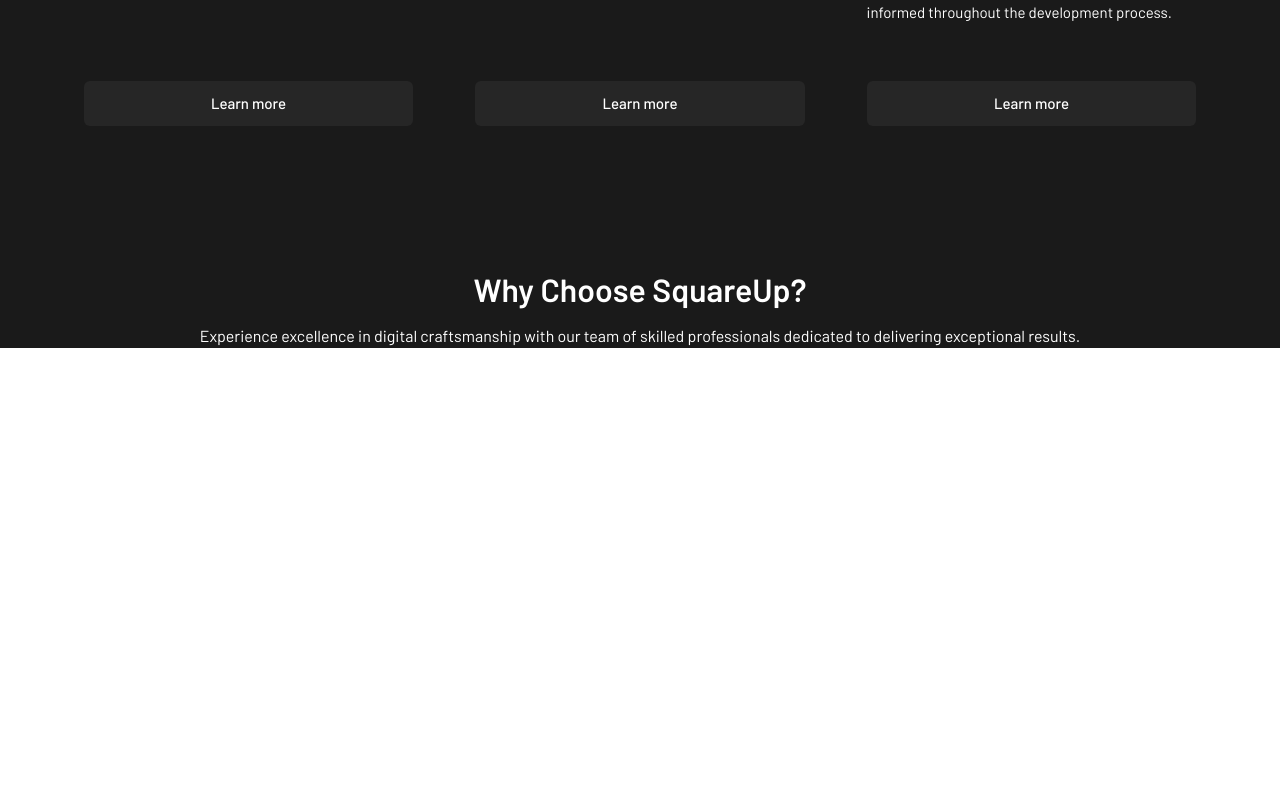
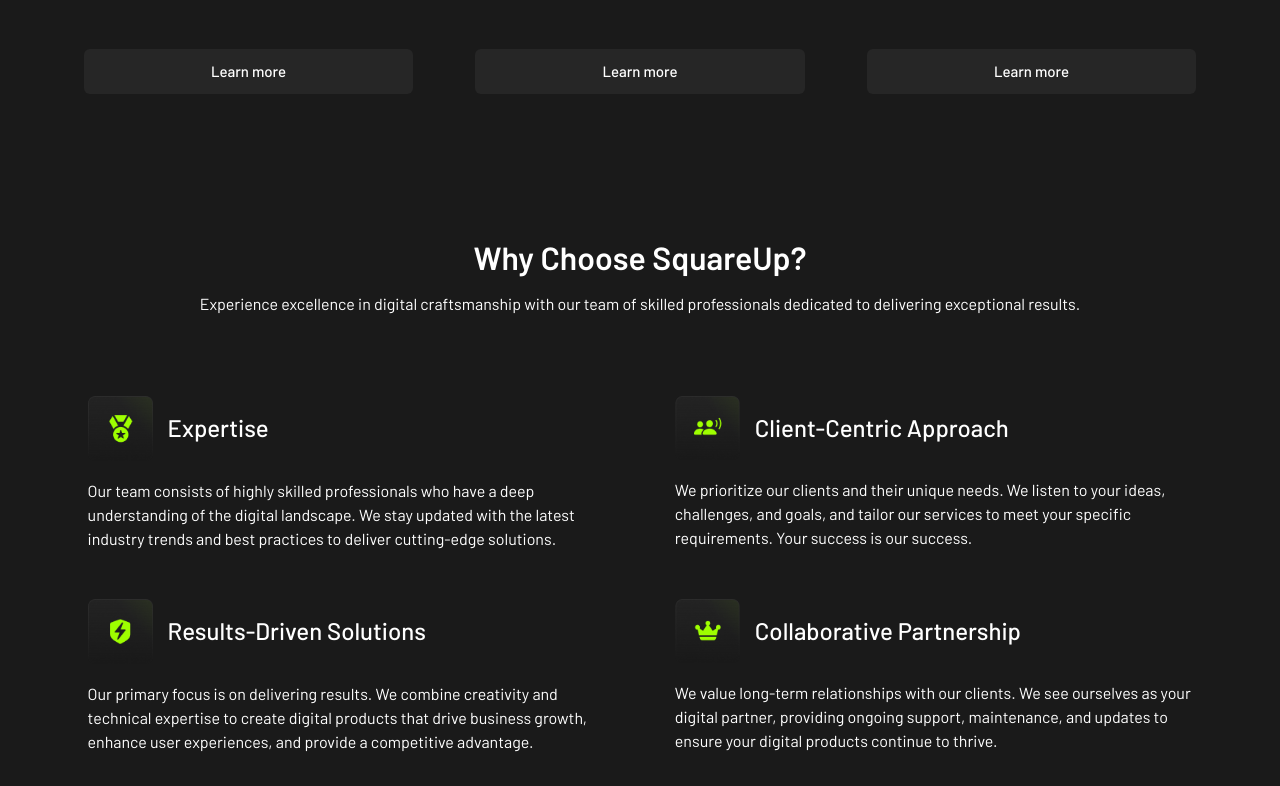
Before and after one commit to KiritoEM/digital-agency, a Next.js app: page / in a window 1280 px wide. Shown: the part 1445-2231 px from the top of the page. Before the commit the page ends 1793 px from the top, so only its background shows below. Built offline with nearby package versions, Linux system fonts and the light colour scheme.

Commit message:
add choices-card

```diff
--- /dev/null
+++ b/src/components/card/ChoicesCard.tsx
@@ -0,0 +1,17 @@
+import { IservicesCardData } from "@/utils/interfaces";
+
+const ChoicesCard = ({ icon, text, title }: IservicesCardData): JSX.Element => {
+  return (
+    <article id="choices-card">
+      <div id="choices-card__header">
+        <img src={icon} alt="" />
+        <h4>{title}</h4>
+      </div>
+      <div id="choices-card__text">
+        <p>{text}</p>
+      </div>
+    </article>
+  );
+};
+
+export default ChoicesCard;
--- a/src/components/sections/home/Choices.tsx
+++ b/src/components/sections/home/Choices.tsx
@@ -1,4 +1,8 @@
+import ChoicesCard from "@/components/card/ChoicesCard";
+import constants from "@/helpers/constants";
+
 const Choices = (): JSX.Element => {
+  const { choicesData } = constants();
   return (
     <section id="home__choices">
       <div className="choices-container">
@@ -9,6 +13,15 @@
             skilled professionals dedicated to delivering exceptional results.
           </p>
         </div>
+        <div className="content">
+          <div className="row gx-5 gy-5">
+            {choicesData.map((item, index) => (
+              <div className="col-6" key={index}>
+                <ChoicesCard {...item} />
+              </div>
+            ))}
+          </div>
+        </div>
       </div>
     </section>
   );
--- a/src/pages/index.scss
+++ b/src/pages/index.scss
@@ -5,4 +5,5 @@
 @import "./../styles/navbar/navbar.scss";
 
 //card styles
-@import "./../styles/card/services-card.scss"
+@import "./../styles/card/services-card.scss";
+@import "./../styles/card/choices-card.scss";
--- /dev/null
+++ b/src/styles/card/choices-card.scss
@@ -0,0 +1,28 @@
+#choices-card {
+    display: flex;
+    flex-direction: column;
+    gap: 18px;
+    justify-content: space-between;
+    padding: 0 2%;
+
+    &__header {
+        display: flex;
+        gap: 15px;
+        align-items: center;
+
+        img {
+            width: 65px;
+        }
+
+        h4 {
+            color: #fff;
+        }
+    }
+
+    &__text {
+        p {
+            color: #fff;
+        }
+    }
+
+}
--- a/src/styles/sections/home/home-choices.scss
+++ b/src/styles/sections/home/home-choices.scss
@@ -2,6 +2,7 @@
     width: 100%;
     background-color: $gray;
     overflow: hidden;
+    padding-bottom: 2rem;
     @include container;
 
     .choices-container {
@@ -23,5 +24,9 @@
                 text-align: center;
             }
         }
+
+        .content {
+            margin-top: 5rem;
+        }
     }
 }
--- a/src/styles/sections/home/home-services.scss
+++ b/src/styles/sections/home/home-services.scss
@@ -26,7 +26,7 @@
         }
 
         .content {
-            margin-top: 7rem;
+            margin-top: 5rem;
         }
     }
 }
--- a/src/utils/interfaces.ts
+++ b/src/utils/interfaces.ts
@@ -29,7 +29,6 @@
   text: string;
 }
 
-
 export type {
   Ichildren,
   Ititle,
```
